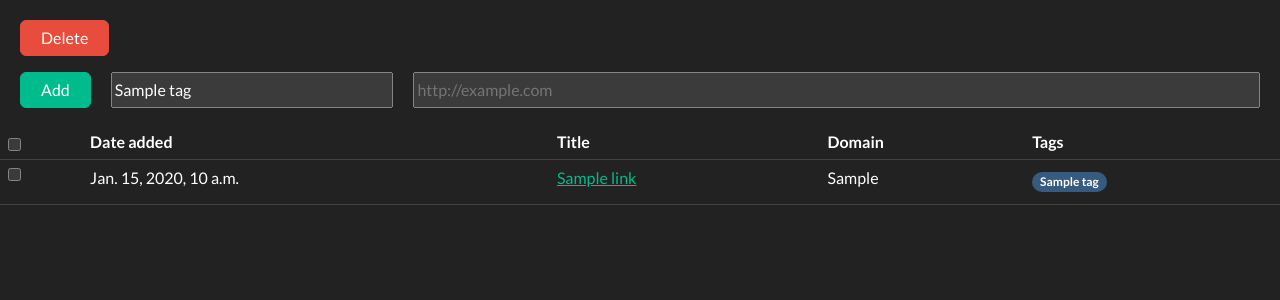
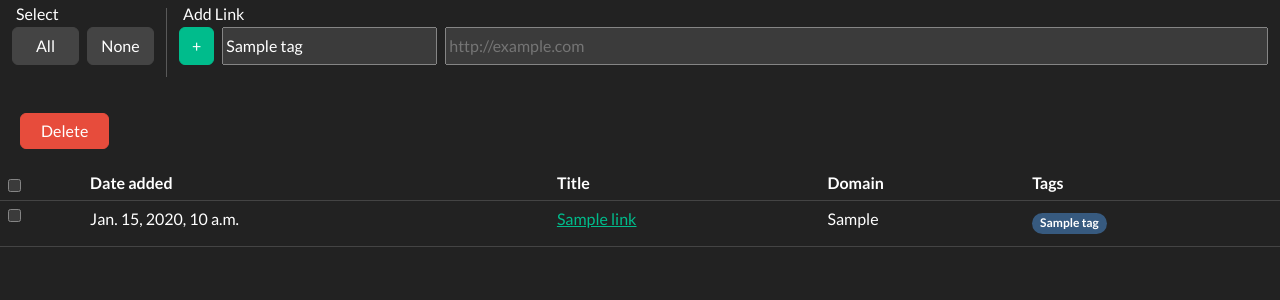
Before and after one commit to nchz/coolmarks, a Django app: page /links/ in a window 1280 px wide. Shown: the part 90-390 px from the top of the page. Run offline with Django 4.2, Linux system fonts and the light colour scheme; a user stored in the database is signed in; tables that the repository leaves empty hold one stand-in row (values such as "Sample post").

Commit message:
change "add link" panel.

```diff
--- a/src/templates/links/index.html
+++ b/src/templates/links/index.html
@@ -46,23 +46,41 @@
 
 {% block body_main %}
 
+<div class="d-flex m-2">
+
+  <div style="width: 150;">
+    <h6 class="mx-2 mt-1 mb-0">Select</h6>
+    <div class="d-flex">
+      <button class="col m-1 btn btn-secondary">All</button>
+      <button class="col m-1 btn btn-secondary">None</button>
+    </div>
+  </div>
+
+  <div class="vr m-2"></div>
+
+  <div class="col">
+    <h6 class="mx-2 mt-1 mb-0">Add Link</h6>
+    <form action="{% url 'links:list' %}" method="POST" class="d-flex">
+      {% csrf_token %}
+      <button type="submit" class="m-1 btn btn-success">+</button>
+      {% with link_list|first as first %}
+      <input type="text" name="_tags_string" placeholder="tags; separated; by ;" value="{{ first.tags_string }}"
+        class="col m-1">
+      {% endwith %}
+      <input required type="url" name="location" placeholder="http://example.com" class="w-75 m-1">
+    </form>
+  </div>
+
+</div>
+
 <div style="padding: 20px 20px 0px 20px;">
   <form id="delete-form" action="{% url 'links:delete' %}" method="POST"
     style="display: flex; justify-content: space-between;">
     {% csrf_token %}
     <button type="submit" class="btn btn-danger" style="padding: 5px 20px;">Delete</button>
   </form>
+</div>
 
-  <form action="{% url 'links:list' %}" method="POST" style="display: flex; justify-content: space-between;">
-    {% csrf_token %}
-    <button type="submit" class="btn btn-success" style="padding: 5px 20px;">Add</button>
-    {% with link_list|first as first %}
-    <input type="text" name="_tags_string" style="width: 25%; margin: 0px 20px;" placeholder="tags; separated; by ;"
-      value="{{ first.tags_string }}">
-    {% endwith %}
-    <input required type="url" name="location" style="width: 75%;" placeholder="http://example.com">
-  </form>
-</div>
 <table id="links-table" class="table table-hover">
   <thead>
     <tr>
```
